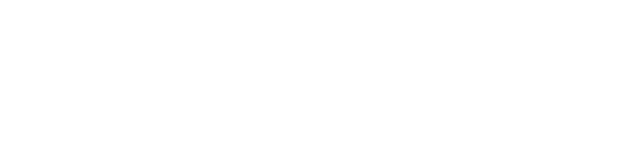
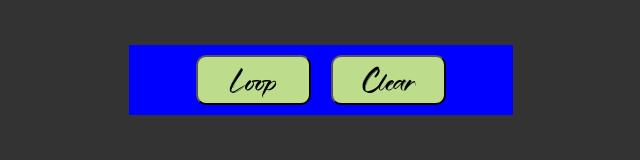
Before and after one commit to Divyanshu-crv/IICS, a plain HTML site: page Gutam_sir/Assigment_01/index.html in a window 1280 px wide. Shown: the whole page, without its empty margins (319-959 px from the left). Drawn offline with Linux system fonts and the light colour scheme.

Commit message:
Gautam sir first assignment adde

```diff
--- a/Gutam_sir/Assigment_01/index.html
+++ b/Gutam_sir/Assigment_01/index.html
@@ -7,7 +7,12 @@
     <link rel="stylesheet" href="style.css">
 </head>
 <body>
-
+    <div class="main">
+        <div class="btn">
+        <button class="one" onclick="loop()">Loop</button>
+        <button class="two" onclick="consolclr()">Clear</button>
+        </div>
+    </div>
     <script src="script.js"></script>
 </body>
 </html>
--- a/Gutam_sir/Assigment_01/script.js
+++ b/Gutam_sir/Assigment_01/script.js
@@ -0,0 +1,13 @@
+function loop(){
+    confirm("Enter Number From Where To Start, End 100 , Show in Console")
+
+    let user_input = parseInt(prompt("Enter Number Where to Start"));
+
+    for(let i = user_input ; i <= 100 ; i++){
+        console.log("Number : " , i);
+    }
+}
+
+function consolclr(){
+    console.clear()
+}
--- a/Gutam_sir/Assigment_01/style.css
+++ b/Gutam_sir/Assigment_01/style.css
@@ -0,0 +1,64 @@
+*{
+    margin: 0px;
+    padding: 0px;
+    box-sizing: border-box;
+}
+
+html,body{
+    height: 100%;
+    width: 100%;
+}
+
+@font-face {
+    font-family: a;
+    src: url(five.ttf);
+}
+
+@font-face {
+    font-family: b;
+    src: url(one.ttf);
+}
+.main{
+    height: 100%;
+    width: 100%;
+    background-color: #333;
+}
+/*
+.btn{
+    background-color: aquamarine;
+    height: 20%;
+    width: 35%;
+
+    position: absolute;
+    top: 30%;
+    left: 50%;
+    transform: translate(-50%,-50%);
+}
+*/
+
+.btn button{
+    color: black;
+    background-color: rgb(189, 221, 141);
+    height: 50px;
+    width: 30%;
+    font-size: 20px;
+    text-align: center;
+    border-radius: 10px;
+    margin: 10px 10px;
+    padding: 5px;
+    overflow: hidden;
+    font-family: b;
+}
+
+.btn{
+    height: auto;
+    width: 30%;
+    background-color: blue;
+    display: flex;
+    justify-content: center;
+
+    position: absolute;
+    top: 10%;
+    left: 50%;
+    transform: translate(-50% , -50%);
+}
```
Also changed, not shown: Gutam_sir/Assigment_01/five.ttf (added), Gutam_sir/Assigment_01/one.ttf (added).
